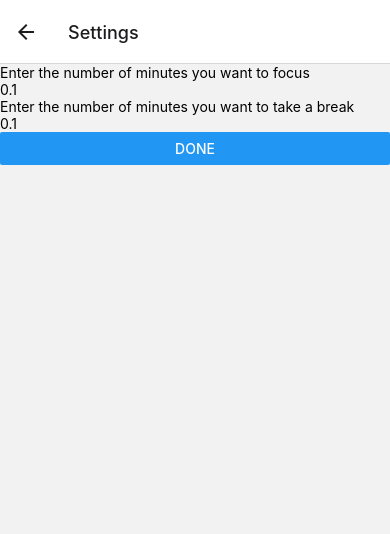
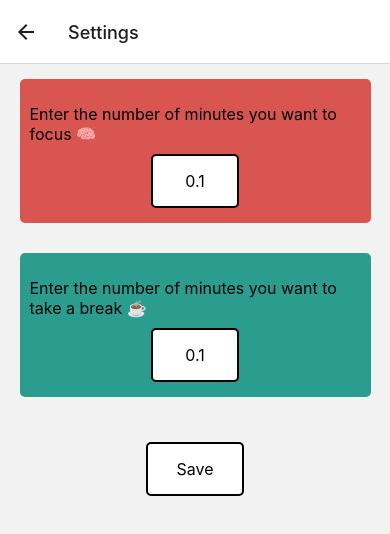
Before and after one commit to Solymaz/pomodoro, a React Native app: screen /Settings in a window 390 px wide. Shown: the top 534 px of the page. Built offline with nearby package versions, Linux system fonts and the light colour scheme.

Commit message:
settings page styling

```diff
--- a/screens/HomeScreen.tsx
+++ b/screens/HomeScreen.tsx
@@ -15,7 +15,6 @@ export default function HomeScreen() {
   const [timerInterval, setTimerInterval] = useState<NodeJS.Timer | null>(null);
   const [isTimerRunning, setIsTimerRunning] = useState<boolean>(false);
   const [timerMode, setTimerMode] = useState<TimerModes>("Focus");
-  console.log(focusMinutes);
 
   useEffect(() => {
     setFocusTimerCount(FocusMilliseconds);
--- a/screens/SettingsScreen.tsx
+++ b/screens/SettingsScreen.tsx
@@ -1,5 +1,5 @@
-import React, { useContext, useEffect, useState } from "react";
-import { Button, Text, TextInput, View } from "react-native";
+import React, { useContext, useState } from "react";
+import { Text, TextInput, View, StyleSheet, Pressable } from "react-native";
 import { TimerContext } from "../context/TimerContext";
 import { NativeStackScreenProps } from "@react-navigation/native-stack";
 import { RootStackParamList } from "../App";
@@ -11,9 +11,14 @@ export default function SettingsScreen({ navigation }: Props): JSX.Element {
   const [newFocusMinutes, setNewFocusMinutes] = useState<number>(focusMinutes);
   const [newBreakMinutes, setNewBreakMinutes] = useState<number>(breakMinutes);
   return (
-    <View accessible={true} accessibilityLanguage="en-EN">
-      <Text nativeID="focus minutes">
-        Enter the number of minutes you want to focus
+    <View
+      accessible={true}
+      accessibilityLanguage="en-EN"
+      style={styles.container}
+    >
+      <View style={[styles.focus, styles.wrapper]}>
+        <Text style={styles.label} nativeID="focus minutes">
+          Enter the number of minutes you want to focus 🧠
         </Text>
         <TextInput
           value={newFocusMinutes.toString()}
@@ -21,9 +26,12 @@ export default function SettingsScreen({ navigation }: Props): JSX.Element {
           keyboardType="number-pad"
           accessibilityLabel="focus minutes input"
           accessibilityLabelledBy="focus minutes"
+          style={styles.border}
         />
-      <Text nativeID="break minutes">
-        Enter the number of minutes you want to take a break
+      </View>
+      <View style={[styles.break, styles.wrapper]}>
+        <Text style={styles.label} nativeID="break minutes">
+          Enter the number of minutes you want to take a break ☕️
         </Text>
         <TextInput
           value={newBreakMinutes.toString()}
@@ -31,15 +39,63 @@ export default function SettingsScreen({ navigation }: Props): JSX.Element {
           keyboardType="number-pad"
           accessibilityLabel="break minutes input"
           accessibilityLabelledBy="break minutes"
+          style={styles.border}
         />
-      <Button
-        title="Done"
+      </View>
+      <Pressable
+        style={[styles.border, styles.button]}
         onPress={() => {
           setFocusMinutes(newFocusMinutes),
             setBreakMinutes(newBreakMinutes),
             navigation.pop();
         }}
-      />
+      >
+        <Text style={styles.buttonText}>Save</Text>
+      </Pressable>
     </View>
   );
 }
+
+const styles = StyleSheet.create({
+  container: {
+    alignItems: "center",
+  },
+  label: {
+    fontSize: 16,
+    marginVertical: 10,
+    paddingHorizontal: 10,
+    width: "100%",
+  },
+
+  button: {
+    marginTop: 30,
+  },
+  buttonText: {
+    textAlign: "center",
+    fontSize: 16,
+  },
+  border: {
+    borderStyle: "solid",
+    borderColor: "black",
+    borderRadius: 5,
+    borderWidth: 2,
+    backgroundColor: "white",
+    padding: 15,
+    textAlign: "center",
+    width: "25%",
+    fontSize: 16,
+  },
+  focus: {
+    backgroundColor: "#d95550",
+  },
+  break: {
+    backgroundColor: "#2a9d8f",
+  },
+  wrapper: {
+    borderRadius: 5,
+    alignItems: "center",
+    marginVertical: 15,
+    paddingVertical: 15,
+    width: "90%",
+  },
+});
```
Lines whose indentation alone changed are shown as unchanged.
